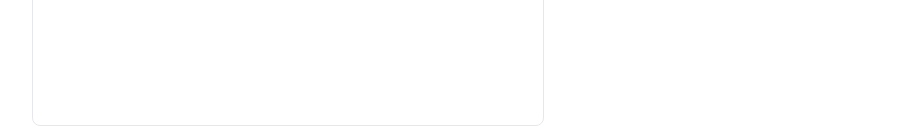
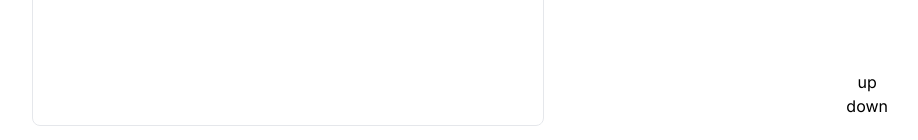
Before and after one commit to ggsno/happynews, a Next.js app: page / in a window 1280 px wide. Shown: the part 642-782 px from the top of the page, without its empty margins (352-1270 px from the left). Built offline with nearby package versions, Linux system fonts and the light colour scheme.

Commit message:
feat: navigator 구현

```diff
--- a/src/app/page.tsx
+++ b/src/app/page.tsx
@@ -11,6 +11,7 @@ export default function Home() {
     <>
       <Header />
       <ArticleContainer articles={articles} />
+      <Navigator />
     </>
   );
 }
--- /dev/null
+++ b/src/components/Navigator.tsx
@@ -0,0 +1,28 @@
+"use client";
+
+export default function Navigator() {
+  const goUp = () => {
+    if (window) {
+      scrollTo({
+        top: innerHeight / 2,
+        behavior: "smooth",
+      });
+    }
+  };
+
+  const goDown = () => {
+    if (window) {
+      scrollBy({
+        top: innerHeight / 2,
+        behavior: "smooth",
+      });
+    }
+  };
+
+  return (
+    <div className="fixed bottom-10 right-10 flex flex-col">
+      <button onClick={goUp}>up</button>
+      <button onClick={goDown}>down</button>
+    </div>
+  );
+}
```
